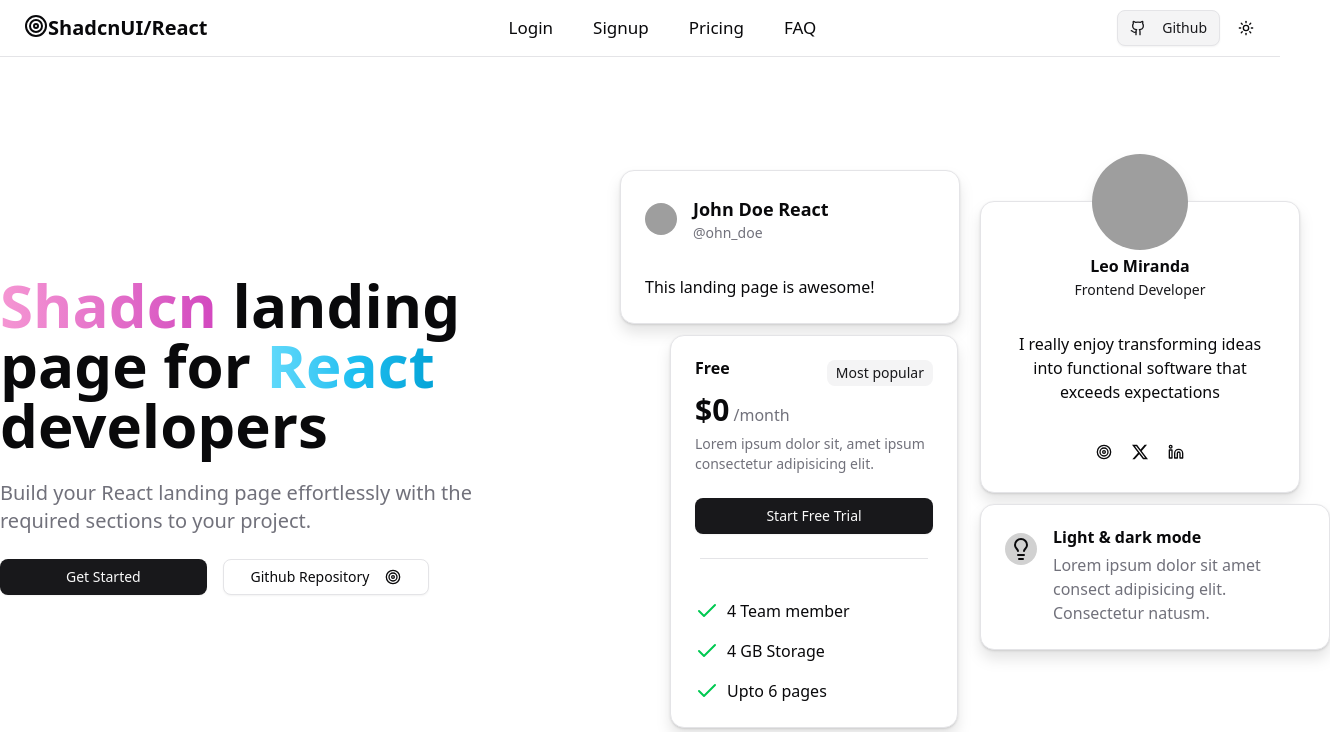
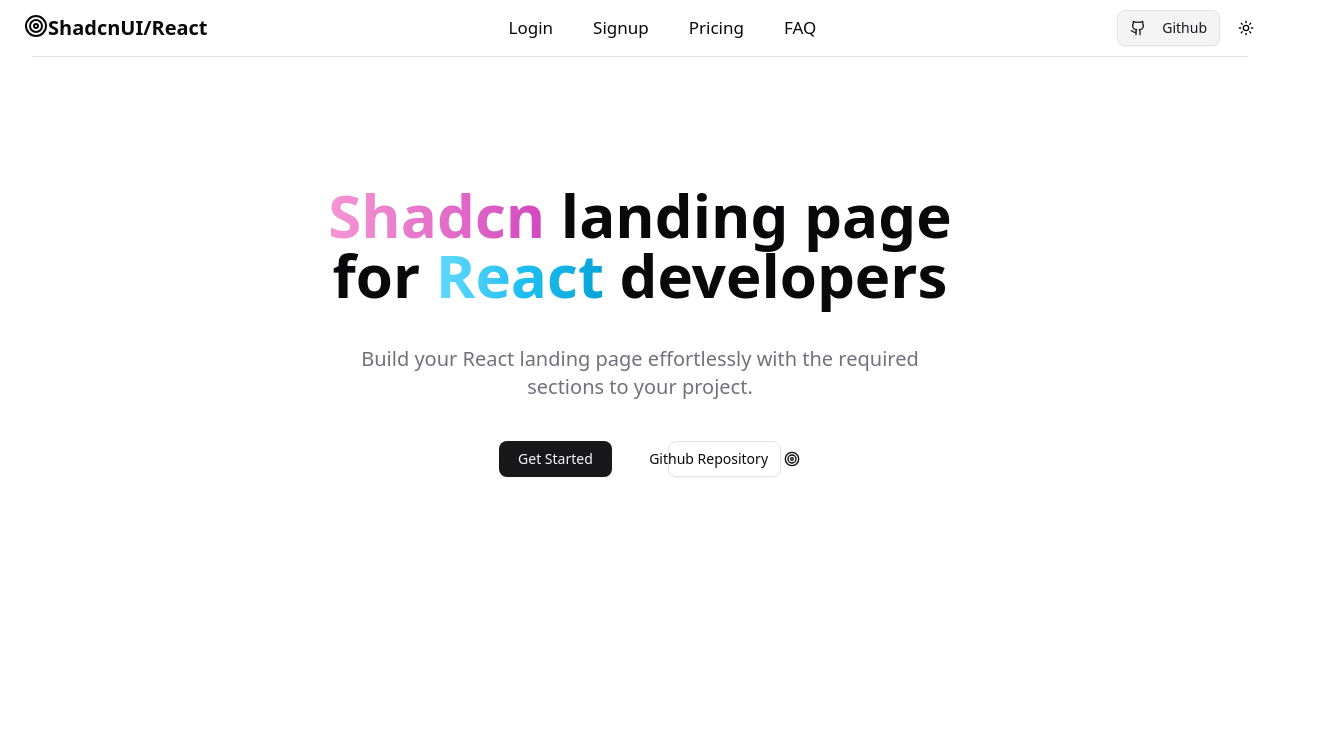
Before and after one commit to Shade-Platform/Web-Client, a Next.js app: page / in a window 1280 px wide. Shown: the top 732 px of the page, 1330 px wide, since content can reach past the window. Built offline with nearby package versions, Linux system fonts and the light colour scheme; grey boxes are pictures that could not be loaded.

Commit message:
chore: remove hero section unused containers

```diff
--- a/app/Hero.tsx
+++ b/app/Hero.tsx
@@ -1,12 +1,9 @@
 import { Button, buttonVariants } from "@/components/ui/button";
-// import { buttonVariants } from "./ui/button";
-import { HeroCards } from "./HeroCards";
 import { Target } from "lucide-react";
 
 export const Hero = () => {
     return (
-        <section className="container grid lg:grid-cols-2 place-items-center py-20 md:py-32 gap-10">
-            <div className="text-center lg:text-start space-y-6">
+        <section className="container flex flex-col justify-center items-center py-20 md:py-32 gap-10 text-center max-w-2xl">
             <main className="text-5xl md:text-6xl font-bold">
                 <h1 className="inline">
                     <span className="inline bg-gradient-to-r from-[#F596D3]  to-[#D247BF] text-transparent bg-clip-text">
@@ -28,7 +25,7 @@
                 to your project.
             </p>
 
-                <div className="space-y-4 md:space-y-0 md:space-x-4">
+            <div className="space-y-4 md:space-y-0 md:space-x-14">
                 <Button className="w-full md:w-1/3">Get Started</Button>
 
                 <a
@@ -43,15 +40,6 @@
                     <Target className="ml-2 w-5 h-5" />
                 </a>
             </div>
-            </div>
-
-            {/* Hero cards sections */}
-            <div className="z-10">
-                <HeroCards />
-            </div>
-
-            {/* Shadow effect */}
-            <div className="shadow"></div>
         </section>
     );
 };
--- a/app/page.tsx
+++ b/app/page.tsx
@@ -9,7 +9,7 @@
 
 export default function Home() {
   return (
-    <div className="flex flex-col min-h-screen justify-center items-center">
+    <div className="flex flex-col min-h-screen justify-center items-center px-8">
       <Navbar />
       <Hero />
       <About />
```
Lines whose indentation alone changed are shown as unchanged.
